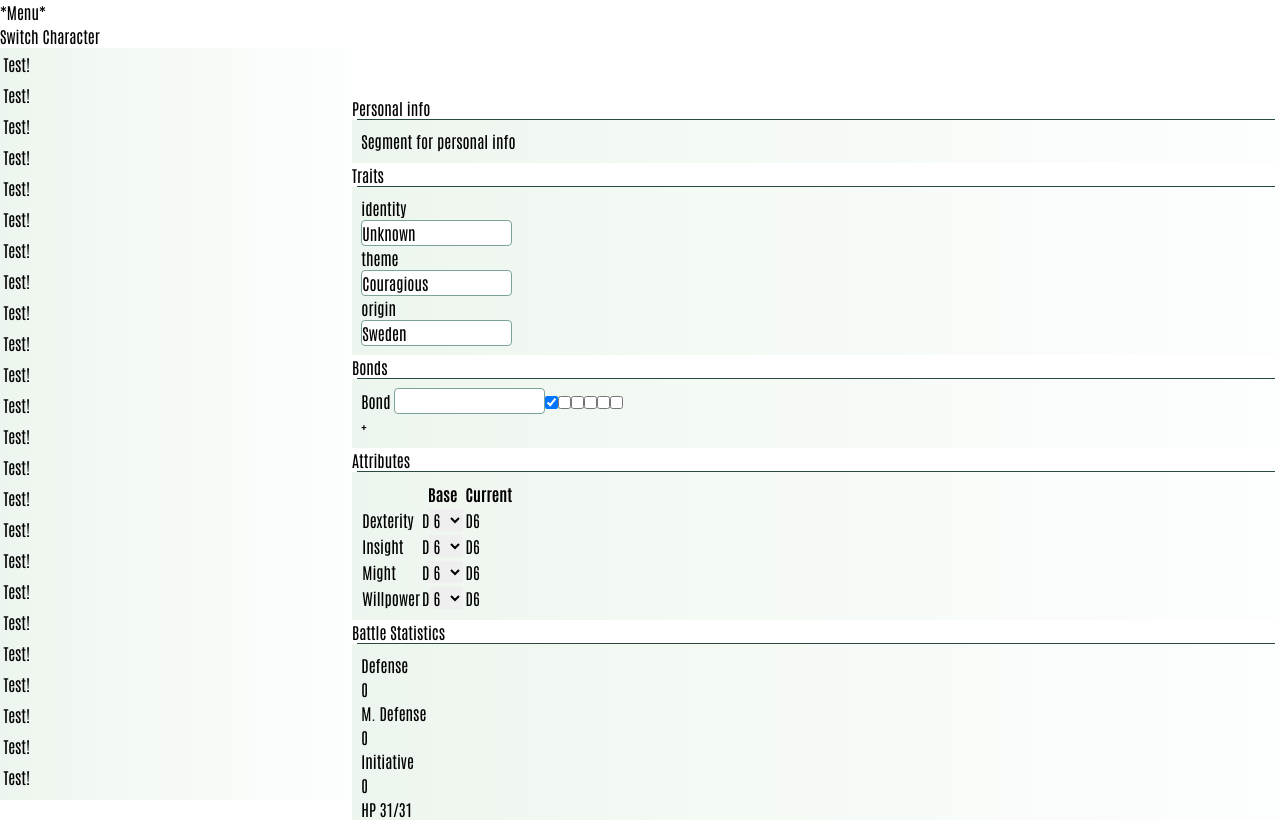
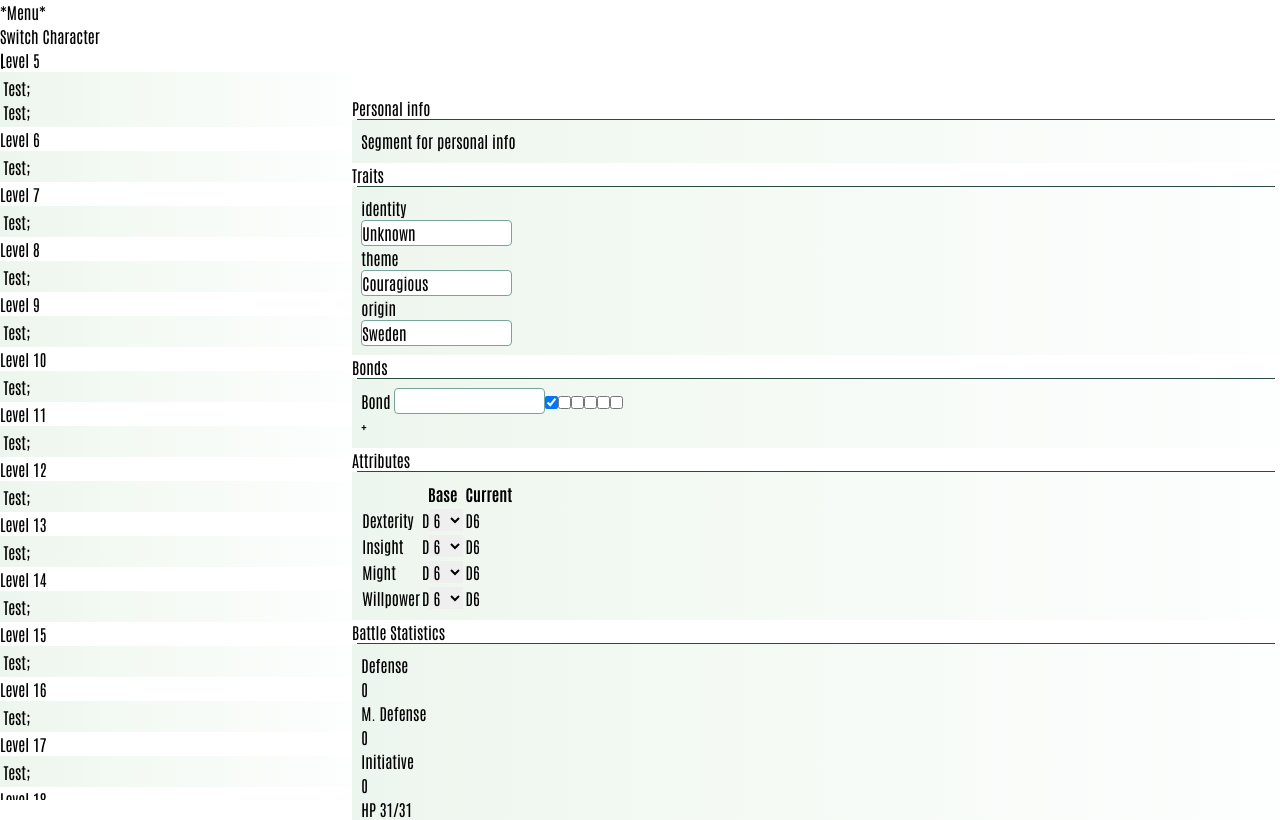
Before and after one commit to BanterTheGreat/fabula-ultima-builder, a Vue app: page / in a window 1280 px wide. Shown: the top 820 px of the page. Built offline with nearby package versions, Linux system fonts and the light colour scheme.

Commit message:
WIP - Improvements

```diff
--- a/src/components/choice-display.vue
+++ b/src/components/choice-display.vue
@@ -1,9 +1,31 @@
 <script setup lang="ts">
+import SegmentBody from './segment-body.vue';
+import { computed } from '@vue/reactivity';
+import { ChoiceType } from '@/enums/choice-type';
+import type { CharacterChoice } from '@/models/character-builder/character-choice';
+
 // This will receive the choice it needs to display, and then create the according button to open modals.
+const characterChoices = defineProps<{
+  choices: CharacterChoice[]
+}>();
+
+if (characterChoices.choices == undefined) {
+  throw "Missing Data while displaying choice";
+}
+
+const InitialAttribute = computed(() => characterChoices.choices.filter(x => x.choice.type == ChoiceType.InitialAttributes));
+const AttributeUpgrades = computed(() => characterChoices.choices.filter(x => x.choice.type == ChoiceType.UpgradeAttributes));
+const Skill = computed(() => characterChoices.choices.filter(x => x.choice.type == ChoiceType.Skill));
+const InitialSkills = computed(() => characterChoices.choices.filter(x => x.choice.type == ChoiceType.InitialAttributes));
+
 </script>
 
 <template>
-Test!
+  <SegmentBody>
+    <div v-for="choice in characterChoices.choices">
+      Test;
+    </div>
+  </SegmentBody>
 </template>
 
 <style></style>
--- a/src/helpers/choice-builder.ts
+++ b/src/helpers/choice-builder.ts
@@ -1,25 +1,24 @@
 import { UpgradeAttributeChoice } from "@/models/character-builder/upgrade-attribute-choice";
 import { CharacterChoice } from "@/models/character-builder/character-choice";
-import type { ICharacterChoice } from "@/models/character-builder/character-choice-interface";
 import { ClassChoice } from "@/models/character-builder/class-choice";
 import { InitialAttributeChoice } from "@/models/character-builder/initial-attribute-choice";
 import { InitialClassChoice } from "@/models/character-builder/initial-class-choice";
 
-export function InitialiseChoices(): Record<number, Array<ICharacterChoice>> {
-  const choices: Record<number, Array<ICharacterChoice>> = {};
+export function InitialiseChoices(): Record<number, Array<CharacterChoice>> {
+  const choices: Record<number, Array<CharacterChoice>> = {};
 
-  let firstLevelChoices: Array<ICharacterChoice> = [];
+  let firstLevelChoices: Array<CharacterChoice> = [];
 
-  firstLevelChoices.push(new CharacterChoice<InitialClassChoice>(new InitialClassChoice));
-  firstLevelChoices.push(new CharacterChoice<InitialAttributeChoice>(new InitialAttributeChoice));
+  firstLevelChoices.push(new CharacterChoice(new InitialClassChoice));
+  firstLevelChoices.push(new CharacterChoice(new InitialAttributeChoice));
 
   choices[5] = firstLevelChoices;
 
   for (let index = 6; index < 51; index++) {
-    let levelChoices: Array<ICharacterChoice> = [new CharacterChoice<ClassChoice>(new ClassChoice)];
+    let levelChoices: Array<CharacterChoice> = [new CharacterChoice(new ClassChoice)];
 
     if (index == 20 || index == 40) {
-      levelChoices.push(new CharacterChoice<UpgradeAttributeChoice>(new UpgradeAttributeChoice))
+      levelChoices.push(new CharacterChoice(new UpgradeAttributeChoice))
     }
 
     choices[index] = levelChoices;
--- a/src/models/character-builder/character-choice-interface.ts
+++ /dev/null
@@ -1,5 +0,0 @@
-import type { Choice } from "./choice";
-
-export interface ICharacterChoice {
-  choice: any;
-}
--- a/src/models/character-builder/character-choice.ts
+++ b/src/models/character-builder/character-choice.ts
@@ -1,13 +1,9 @@
-import type { ICharacterChoice } from "./character-choice-interface";
-import type { Choice } from "./choice";
+import type { Choices } from "@/types/choices";
 
-export class CharacterChoice<T extends Choice> implements ICharacterChoice {
-  /**
-   *
-   */
-  constructor(choice: T) {
+export class CharacterChoice {
+  constructor(choice: Choices) {
     this.choice = choice;
   }
 
-  public choice: T;
+  public choice: Choices;
 }
--- /dev/null
+++ b/src/types/choices.ts
@@ -0,0 +1,6 @@
+import type { ClassChoice } from "@/models/character-builder/class-choice";
+import type { InitialAttributeChoice } from "@/models/character-builder/initial-attribute-choice";
+import type { InitialClassChoice } from "@/models/character-builder/initial-class-choice";
+import type { UpgradeAttributeChoice } from "@/models/character-builder/upgrade-attribute-choice";
+
+export type Choices = InitialAttributeChoice | InitialClassChoice | ClassChoice | UpgradeAttributeChoice;
--- a/src/views/character-builder.vue
+++ b/src/views/character-builder.vue
@@ -1,5 +1,4 @@
 <script setup lang="ts">
-import SegmentBody from '@/components/segment-body.vue';
 import ChoiceDisplay from '@/components/choice-display.vue';
 import { state } from '@/singletons/state';
 </script>
@@ -7,10 +6,9 @@ import { state } from '@/singletons/state';
 <template>
     <div id="sidebar">
       <div class="text-center pt-2 mx-2">
-        <div v-for="choice in state.character.progression" class="my-5">
-            <SegmentBody>
-              <ChoiceDisplay />
-            </SegmentBody>
+        <div v-for="(value, key, index) in state.character.progression" class="my-5">
+          <div> Level {{ key }}</div>
+          <ChoiceDisplay v-bind:choices="value" />
         </div>
       </div>
     </div>
```
